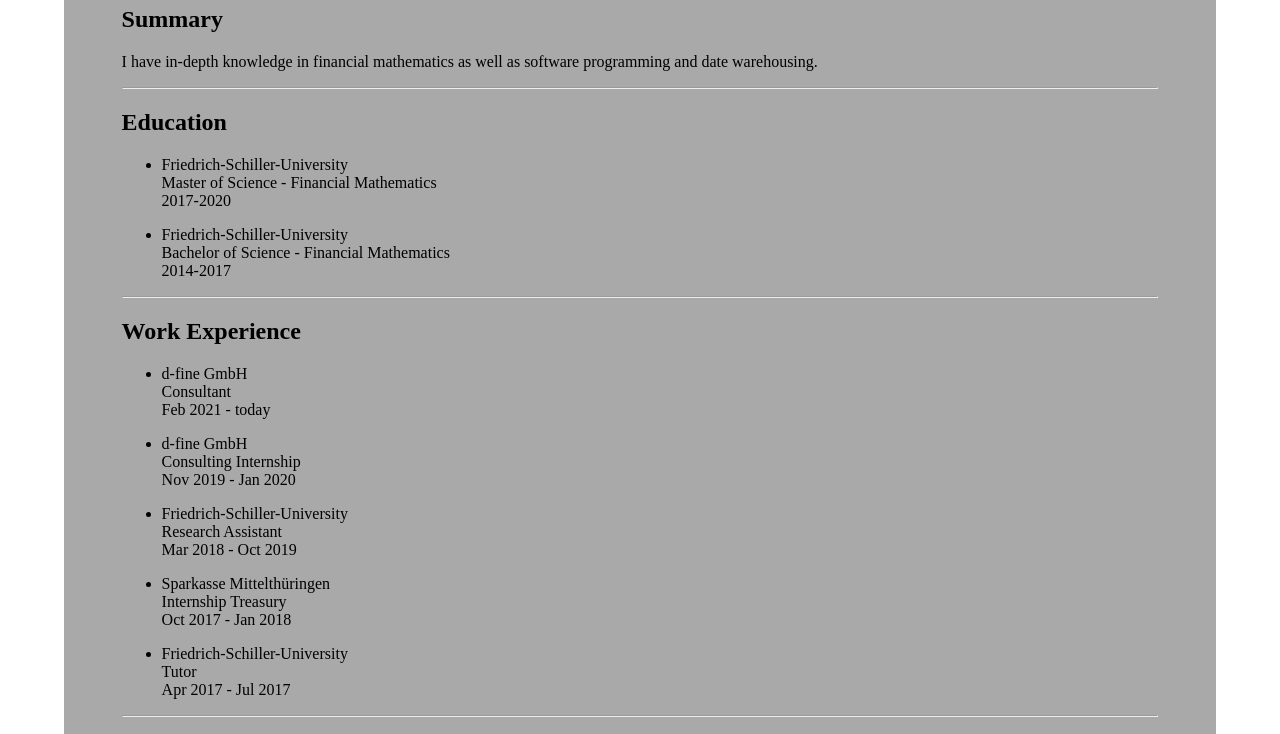
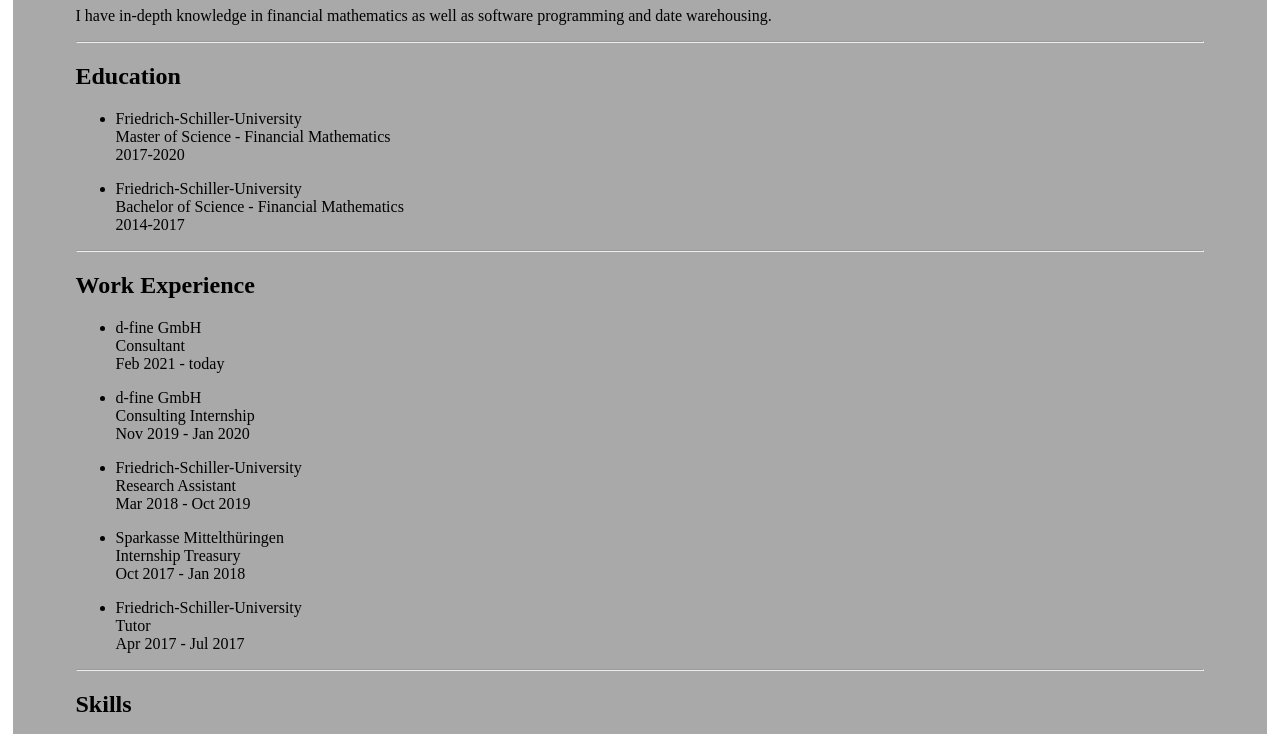
Before and after one commit to BeneSalvatore/capstone-project-1, a plain HTML site: page index.html in a window 1280 px wide. Shown: the part 195-929 px from the top of the page. Drawn offline with Linux system fonts and the light colour scheme.

Commit message:
[B.Heiland]: Changed Margin of Body

```diff
--- a/styles.css
+++ b/styles.css
@@ -1,6 +1,5 @@
 body {
-    margin: 5%;
-    margin: 5%;
+    margin: 1%;
 }
 
 div {
```
